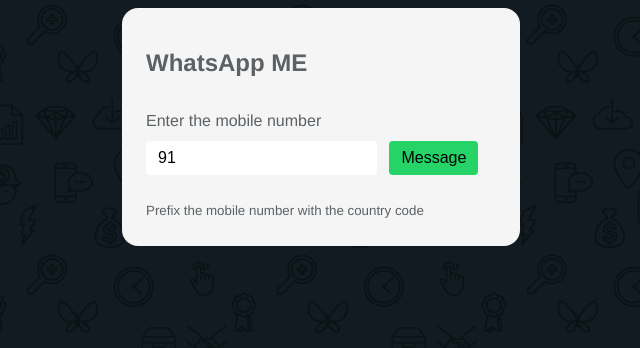
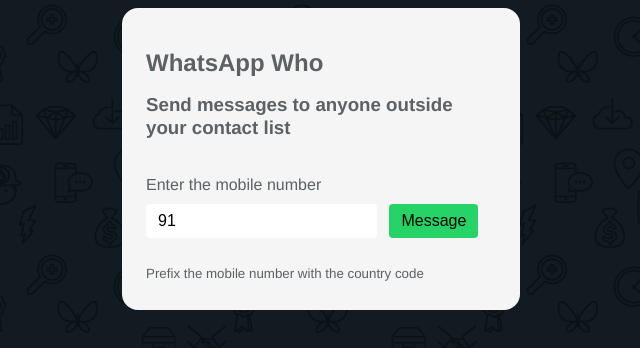
Before and after one commit to 12pixels/wa-messenger, a plain HTML site: page index.htm in a window 1280 px wide. Shown: the whole page, without its empty margins (319-959 px from the left). Drawn offline with Linux system fonts and the light colour scheme.

Commit message:
Added a h3 tag

```diff
--- a/index.htm
+++ b/index.htm
@@ -50,7 +50,8 @@
   </style>
   <body>
     <div class="box">
-      <h2>WhatsApp ME</h2>
+      <h2>WhatsApp Who</h2>
+      <h3>Send messages to anyone outside your contact list</h3>
       <form class="" action="https://api.whatsapp.com/send" method="get">
         <label for="phone">Enter the mobile number</label>
         <input type="number" name="phone" value="91" required>
```
